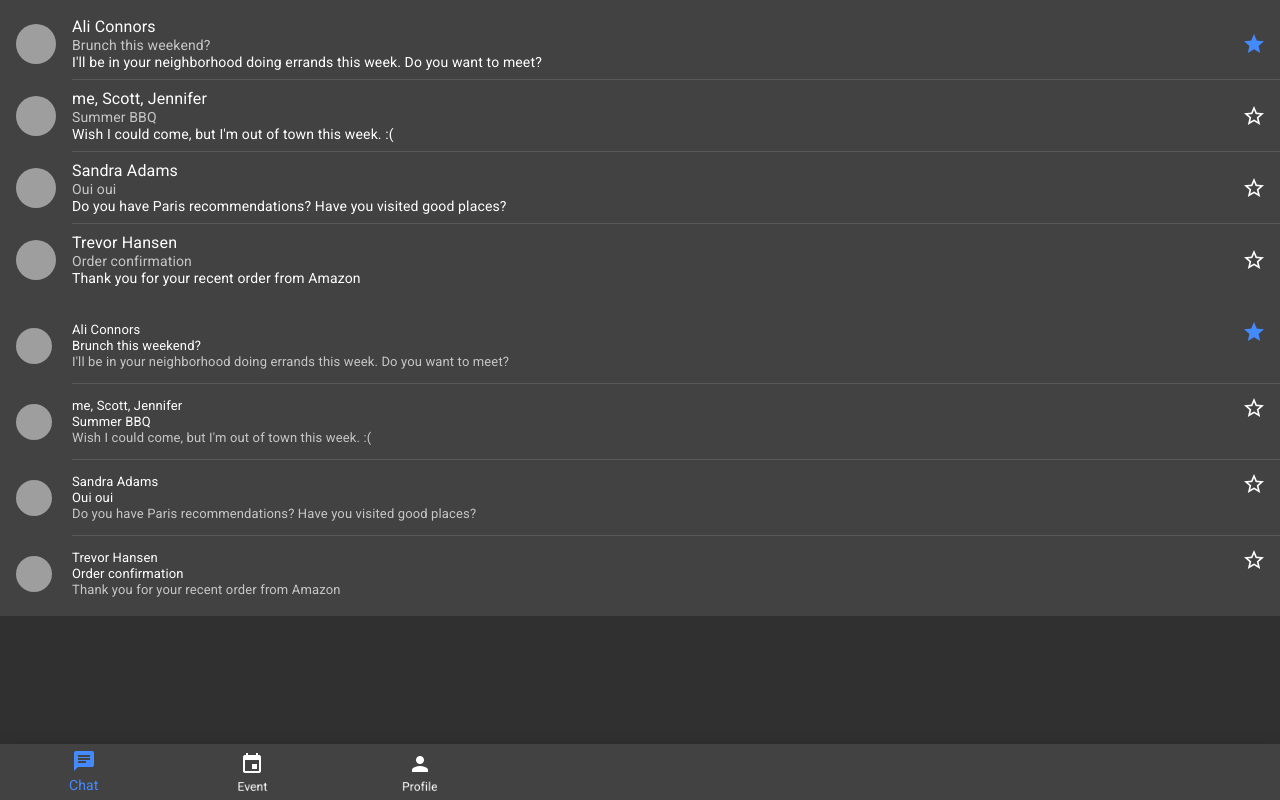
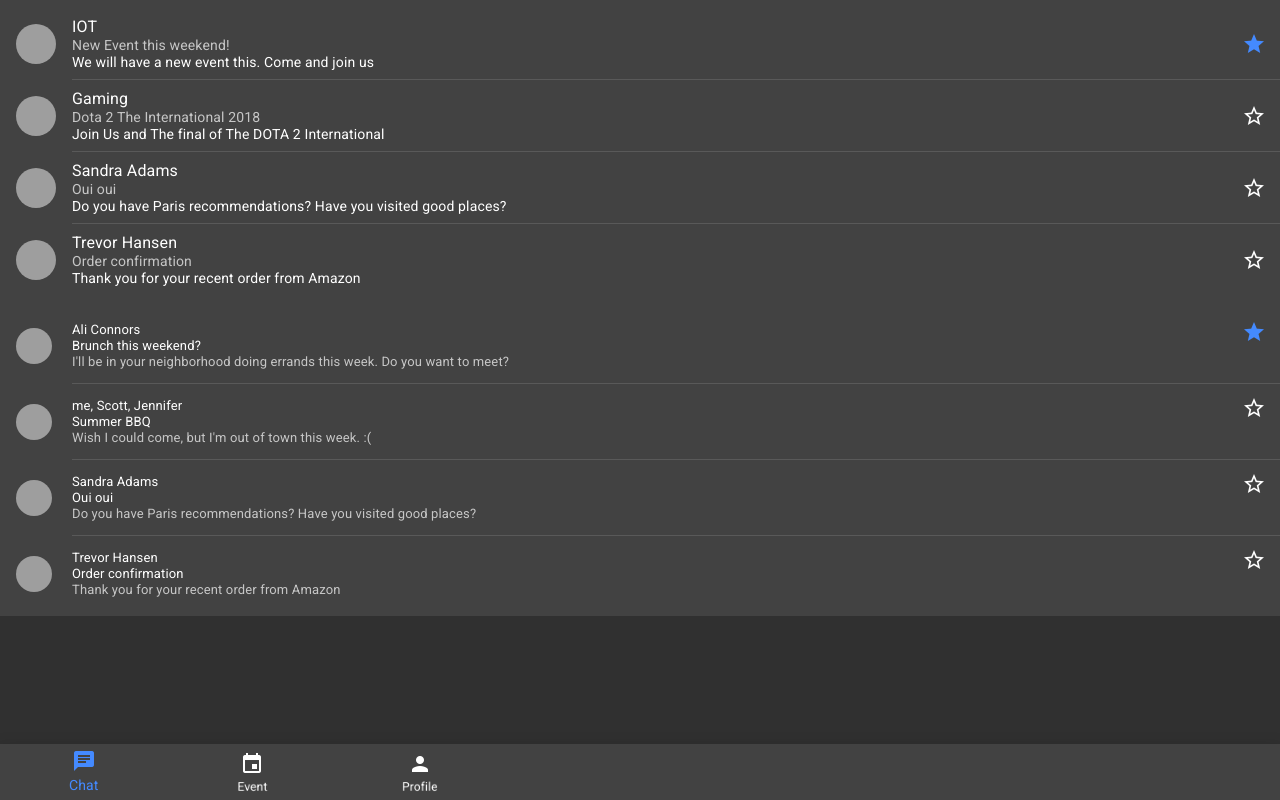
Before and after one commit to ZendyLim/hackathon-bit-2018, a Vue app: page /app/chat in a window 1280 px wide. Built offline with nearby package versions, Linux system fonts and the light colour scheme; grey boxes are pictures that could not be loaded.

Commit message:
- add route to event

```diff
--- a/src/views/Interest.vue
+++ b/src/views/Interest.vue
@@ -42,13 +42,8 @@
         name: 'interest',
         components: {},
         methods: {
-            login: function () {
-                //TODO create login  fucntion
-                localStorage.setItem('loggedIn', 'true');
-                this.$router.push('/');
-            },
-            signup: function () {
-                this.$router.push('/signup');
+            finish: function () {
+                this.$router.push('/app/event');
             }
         },
         data() {
--- a/src/views/chat/Home.vue
+++ b/src/views/chat/Home.vue
@@ -7,9 +7,9 @@
                 </md-avatar>
 
                 <div class="md-list-item-text">
-                    <span>Ali Connors</span>
-                    <span>Brunch this weekend?</span>
-                    <p>I'll be in your neighborhood doing errands this week. Do you want to meet?</p>
+                    <span>IOT</span>
+                    <span>New Event this weekend!</span>
+                    <p>We will have a new event this. Come and join us</p>
                 </div>
 
                 <md-button class="md-icon-button md-list-action">
@@ -25,9 +25,9 @@
                 </md-avatar>
 
                 <div class="md-list-item-text">
-                    <span>me, Scott, Jennifer</span>
-                    <span>Summer BBQ</span>
-                    <p>Wish I could come, but I'm out of town this week. :(</p>
+                    <span>Gaming</span>
+                    <span>Dota 2 The International 2018</span>
+                    <p>Join Us and The final of The DOTA 2 International</p>
                 </div>
 
                 <md-button class="md-icon-button md-list-action">
```
